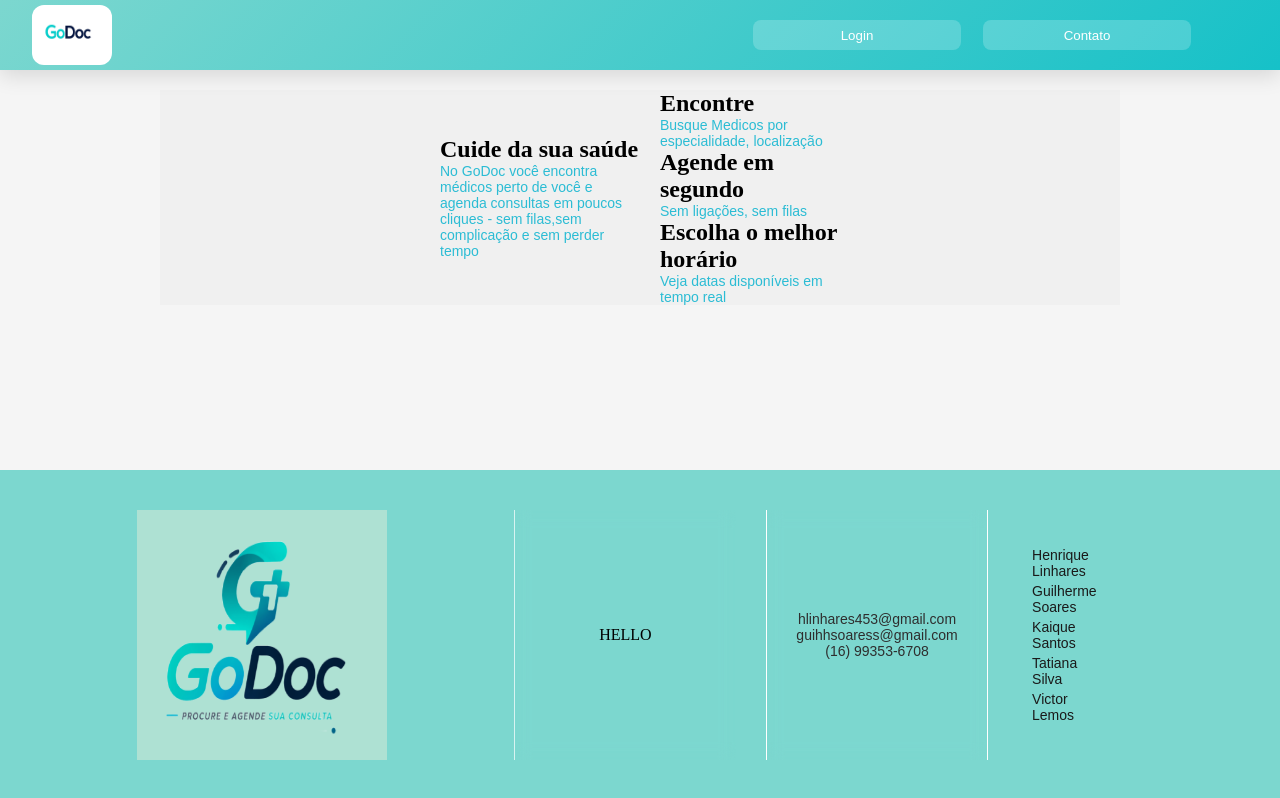
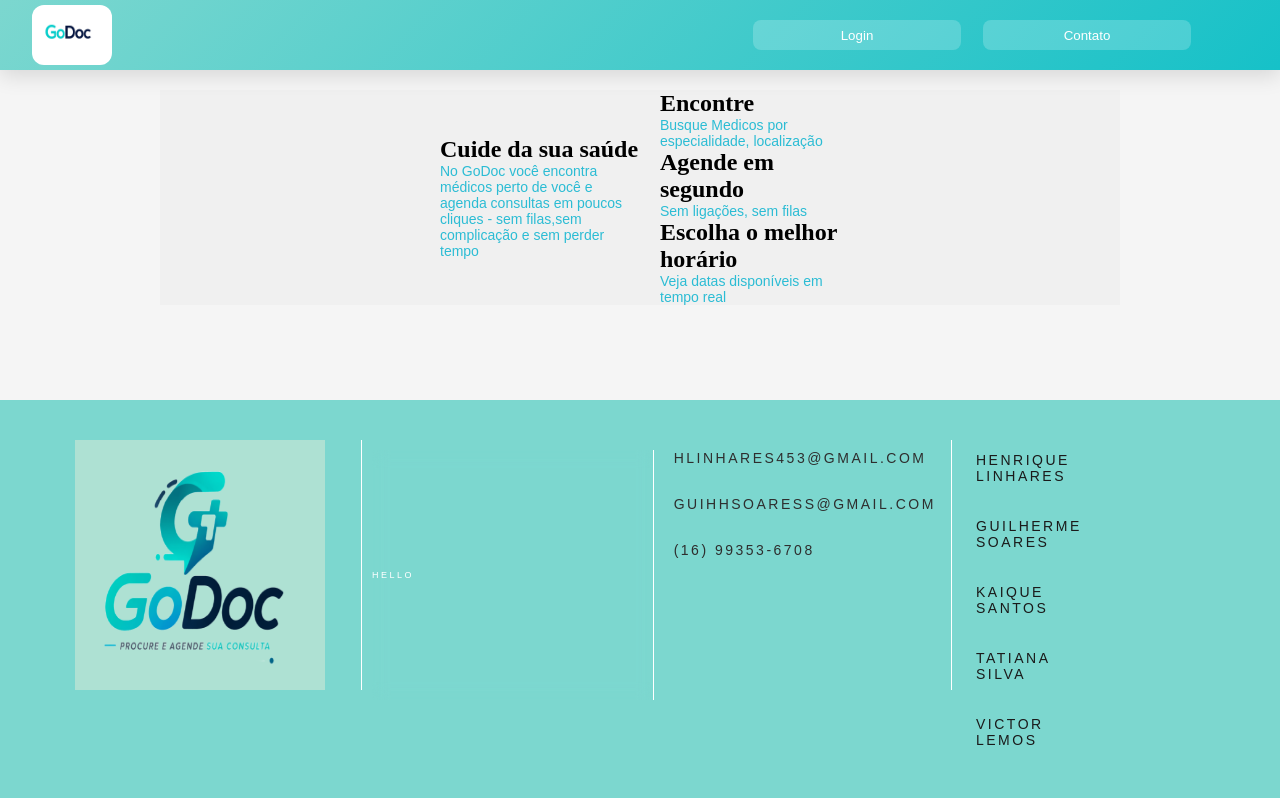
Before and after one commit to Henrique-Linhares/godoc, a Next.js app in the folder Front/: page / in a window 1280 px wide. Built offline with nearby package versions, Linux system fonts and the light colour scheme.

Commit message:
Css adicionado footer

```diff
--- a/Front/app/components/Structure/Footer/footer.module.css
+++ b/Front/app/components/Structure/Footer/footer.module.css
@@ -1,16 +1,26 @@
 .footerContainer {
+  display: flex;
+  align-items: center;
   width: 100%;
-    background-color: #7CD7CF;
+  background-color: #7cd7cf;
   margin: 0px;
+
+  font-family: "Instrument Sans", sans-serif;
+
+  color: white;
+  font-size: 9px;
+  font-weight: 500;
+  letter-spacing: 2.5px;
+  text-transform: uppercase;
 }
 
 .itemBox {
+  width: 100%;
   display: flex;
-    gap: 30px;
+  justify-content: space-between;
 
   padding: 10px;
   margin: 30px;
-    justify-content: center;
 }
 
 .logo {
@@ -20,48 +30,48 @@
   display: flex;
   align-items: center;
   justify-content: center;
+
+  border-right: 1px solid rgb(255, 255, 255);
 }
 
 .contacContainer {
-    width: 20%;
+  width: 35%;
   height: 250px;
   display: flex;
   align-items: center;
-    justify-content: center;
+  justify-content: start;
 
-    border-left: 1px solid rgba(255, 255, 255, 0.70);
+  border-right: 1px solid rgb(255, 255, 255);
 
   backdrop-filter: blur(8px);
-
+  margin: 10px;
+  gap: 10px;
 }
 
 .suportContainer {
-    width: 20%;
+  width: 35%;
+  height: 250px;
+  border-right: 1px solid rgb(255, 255, 255);
+
   display: flex;
-    align-items: center;
-    justify-content: center;
   flex-direction: column;
+  gap: 30px;
 
-    border: none;
-    border-right: 1px solid rgb(255, 255, 255);
-    border-left: 1px solid rgb(255, 255, 255);
-
-    backdrop-filter: blur(8px);
-
-
+  padding: 10px;
 }
 
+.devContainer {
+  width: 35%;
+  height: fit-content;
 
-.devContainer {
-    width: 20%;
   display: flex;
-    justify-content: center;
   flex-direction: column;
+  gap: 30px;
 
+  padding: 10px;
 }
 
 .item {
-
   width: 45%;
   padding: 2px 14px;
   border-radius: 12px;
@@ -75,6 +85,14 @@
   cursor: pointer;
 }
 
+.box {
+  display: flex;
+  align-items: start;
+  justify-content: center;
+  flex-direction: column;
+  gap: 10px;
+}
+
 .item:hover {
   transform: translateY(-2px);
   box-shadow: 0 6px 16px rgba(0, 0, 0, 0.08);
```
Lines whose indentation alone changed are shown as unchanged.
